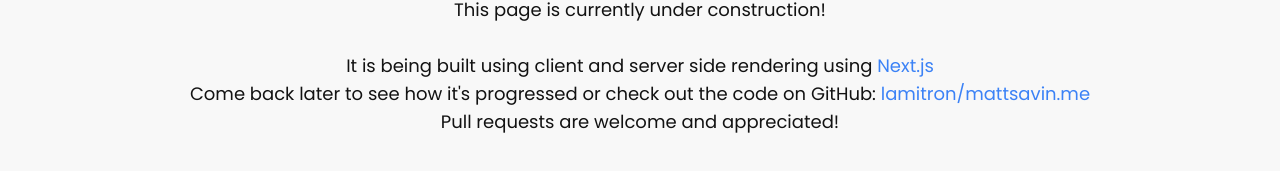
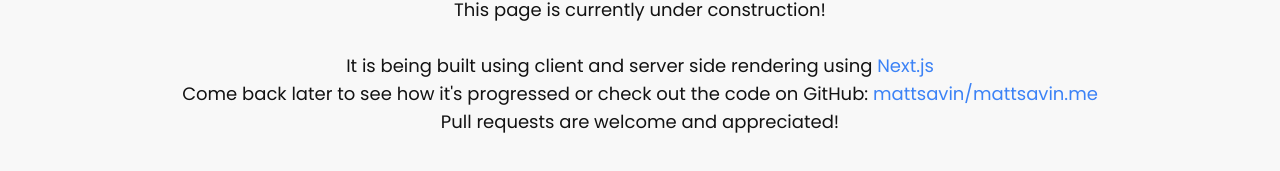
Before and after one commit to mattsavin/mattsavin.me, a Next.js app: page /construction/construction in a window 1280 px wide. Shown: the part 307-478 px from the top of the page. Built offline with nearby package versions, Linux system fonts and the light colour scheme.

Commit message:
update github links

```diff
--- a/components/navbar/navbar.tsx
+++ b/components/navbar/navbar.tsx
@@ -66,7 +66,7 @@
                         </Link>
                         <a
                             className={`${styles.link} lg:inline-flex lg:w-auto w-full px-3 py-2 rounded items-center justify-center`}
-                            href="https://github.com/lamitron/mattsavin.me/"
+                            href="https://github.com/mattsavin/mattsavin.me/"
                             target="_blank"
                             rel="noreferrer"
                         >
--- a/pages/construction/construction.tsx
+++ b/pages/construction/construction.tsx
@@ -25,10 +25,10 @@
                     </a>
                     <br />
                     Come back later to see how it&#39;s progressed or check out the code on GitHub: <a
-                        href="https://github.com/lamitron/mattsavin.me"
+                        href="https://github.com/mattsavin/mattsavin.me"
                         target="_blank" rel="noreferrer"
                     >
-                        lamitron/mattsavin.me
+                        mattsavin/mattsavin.me
                     </a>
                     <br />
             Pull requests are welcome and appreciated!
```
